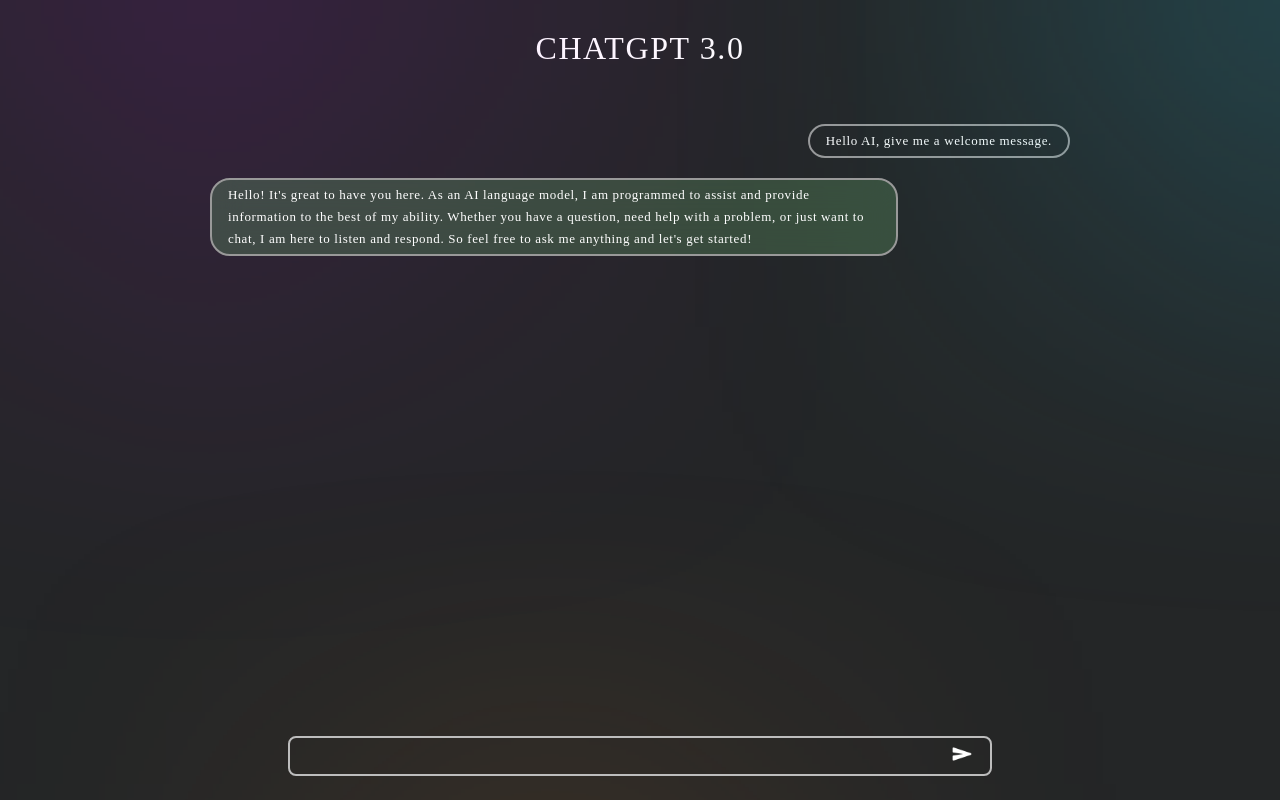
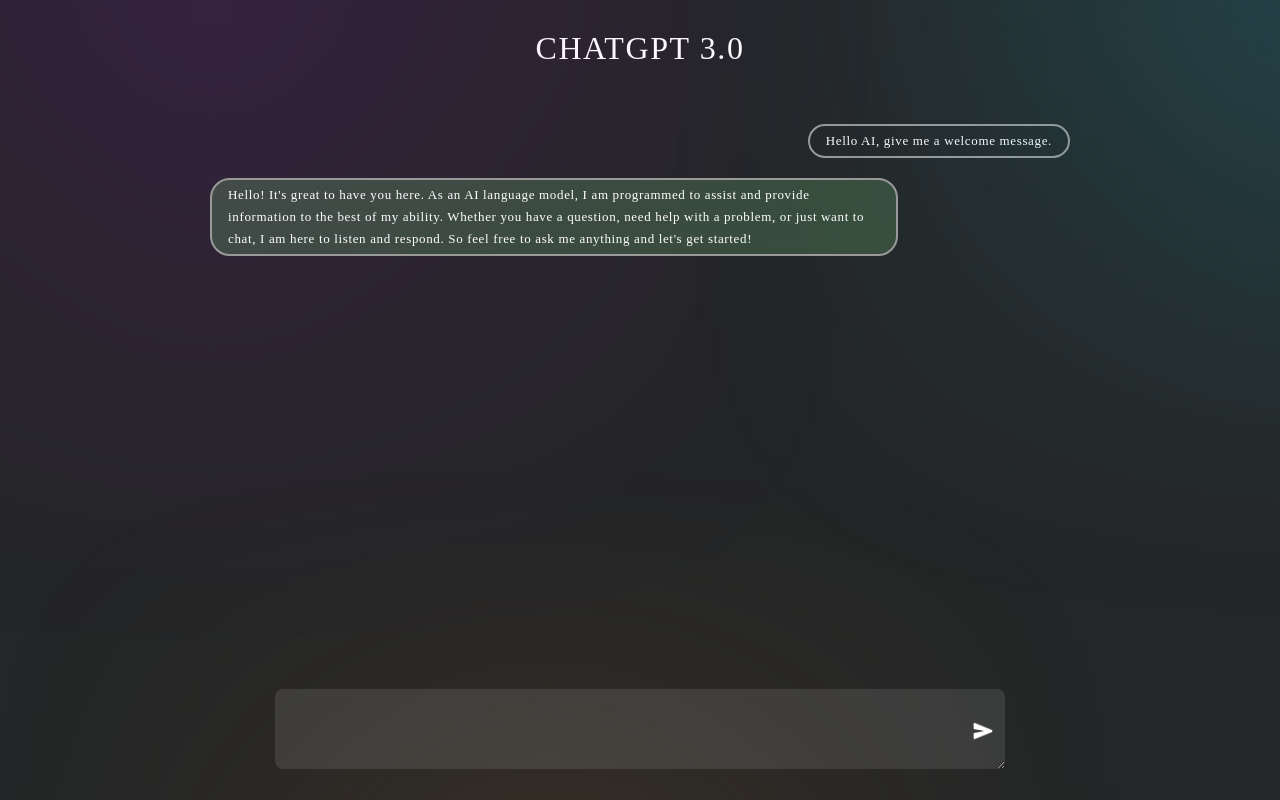
Before and after one commit to AbhayaShankar/React-Projects, a React (Vite) app in the folder ChatGPT 3.0/client/: page / in a window 1280 px wide. Built offline with nearby package versions, Linux system fonts and the light colour scheme; a web font is replaced by a local one.

Commit message:
body started

```diff
--- a/ChatGPT 3.0/client/src/components/ChatInput.jsx
+++ b/ChatGPT 3.0/client/src/components/ChatInput.jsx
@@ -4,12 +4,20 @@
 const ChatInput = () => {
   return (
     <div className="relative">
-      <input
+      <textarea
+        className="w-[57vw] max-h-36 min-h-[80px] outline-none bg-white bg-opacity-10 px-4 py-2 tracking-wider  text-[13px] rounded-lg overflow-auto "
+        rows={2}
+      />
+      {/* <input
         className="w-[55vw] h-[40px] outline-none text-black px-4 py-2 tracking-wider  text-[13px]  bg-transparent border-2  border-[#bdbdbd] rounded-lg"
         type="text"
+      /> */}
+
+      <img
+        className="h-5 w-5  absolute right-3 top-[32px] cursor-pointer hover:cursor-pointer ease-in duration-100 hover:scale-110"
+        src={send}
+        alt=""
       />
-
-      <img className="h-4 w-5 absolute right-5 top-[10px]" src={send} alt="" />
     </div>
   );
 };
--- a/ChatGPT 3.0/client/src/index.css
+++ b/ChatGPT 3.0/client/src/index.css
@@ -11,6 +11,11 @@
   box-sizing: border-box;
   font-family: "Cutive", serif;
   scroll-behavior: smooth;
+}
+
+::-webkit-scrollbar {
+  display: none;
+  scroll-step: 2;
 }
 
 .gradient-01 {
```
